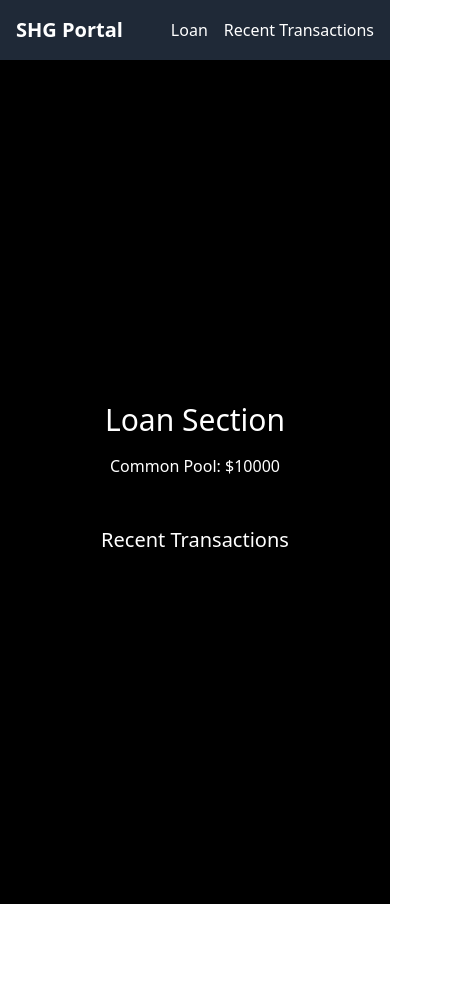
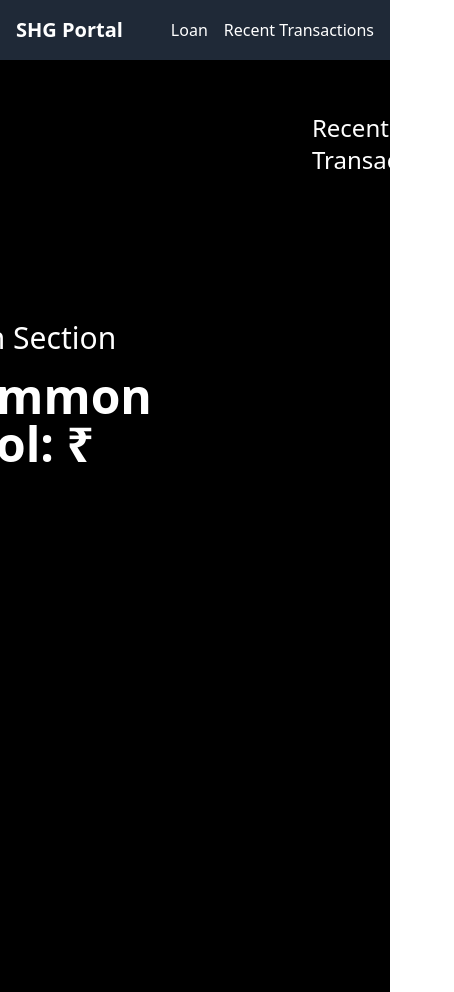
Before and after one commit to omp28/shg, a Next.js app: page /recentTransaction in a window 390 px wide. Shown: the whole page, 454 px wide, since content can reach past the window. Before the commit the page ends 904 px from the top, so only its background shows below. Built offline with nearby package versions, Linux system fonts and the light colour scheme.

Commit message:
fix:comman pool in recenttransaction
fix:name and phonenumber display in transactioio
chor:remove comments

```diff
--- a/components/Loanform.js
+++ b/components/Loanform.js
@@ -29,7 +29,11 @@ const LoanForm = ({ onSaveLoan }) => {
 
   const handleFormSubmit = (e) => {
     e.preventDefault();
-    onSaveLoan(loanData);
+    onSaveLoan({
+      ...loanData,
+      name: loanData.name,
+      phoneNumber: loanData.phoneNumber,
+    });
     setLoanData({
       amount: "",
       duration: "",
--- a/components/Navbar.js
+++ b/components/Navbar.js
@@ -2,7 +2,7 @@ import React from "react";
 
 const Navbar = () => {
   return (
-    <nav className="bg-gray-800 text-white p-4">
+    <nav className="bg-gray-800 text-white p-4 fixed w-full">
       <div className="container mx-auto flex justify-between items-center">
         <div>
           <a href="/" className="text-xl font-bold">
--- a/pages/loan.js
+++ b/pages/loan.js
@@ -2,15 +2,12 @@ import React, { useState, useEffect } from "react";
 import LoanForm from "../components/Loanform";
 
 const Home = () => {
-  const initialCommonPool = 10000; // Initial common pool amount
+  const initialCommonPool = 10000;
 
-  // State to manage common pool amount
   const [commonPool, setCommonPool] = useState(initialCommonPool);
 
-  // State to manage transactions
   const [transactions, setTransactions] = useState([]);
 
-  // Function to retrieve transactions and common pool from localStorage
   useEffect(() => {
     const storedTransactions =
       JSON.parse(localStorage.getItem("transactions")) || [];
@@ -20,20 +17,19 @@ const Home = () => {
     if (storedCommonPool !== null) {
       setCommonPool(storedCommonPool);
     } else {
-      setCommonPool(initialCommonPool); // If not found, set to initial value
+      setCommonPool(initialCommonPool);
     }
   }, []);
 
-  // Function to handle saving loan transaction
   const handleSaveLoan = (loanData) => {
     const { amount, duration, interest, members } = loanData;
 
-    // Update common pool
     const updatedCommonPool = commonPool - parseFloat(amount);
     setCommonPool(updatedCommonPool);
 
-    // Add transaction
     const newTransaction = {
+      name: loanData.name,
+      phoneNumber: loanData.phoneNumber,
       amount: parseFloat(amount),
       duration: parseInt(duration),
       interest: parseFloat(interest),
@@ -43,7 +39,6 @@ const Home = () => {
     const updatedTransactions = [newTransaction, ...transactions];
     setTransactions(updatedTransactions);
 
-    // Save common pool and transactions to localStorage
     localStorage.setItem("commonPool", JSON.stringify(updatedCommonPool));
     localStorage.setItem("transactions", JSON.stringify(updatedTransactions));
   };
--- a/pages/recentTransaction.js
+++ b/pages/recentTransaction.js
@@ -2,22 +2,27 @@ import React, { useState, useEffect } from "react";
 import LoanForm from "../components/Loanform";
 
 const Home = () => {
-  const [commonPool, setCommonPool] = useState(10000); // Initial common pool amount
+  const [commonPool, setCommonPool] = useState(10000);
   const [transactions, setTransactions] = useState([]);
+  console.log("transactions", transactions);
 
   useEffect(() => {
-    // Fetch transactions from localStorage on component mount
     const storedTransactions =
       JSON.parse(localStorage.getItem("transactions")) || [];
+    const storedCommonPool =
+      JSON.parse(localStorage.getItem("commonPool")) || [];
+    console.log("storedCommonPool", storedCommonPool);
+
     setTransactions(storedTransactions);
+    setCommonPool(storedCommonPool);
   }, []);
 
   const handleSaveLoan = (loanData) => {
     const { amount, duration, interest, members } = loanData;
-    // Update common pool
     setCommonPool(commonPool - parseFloat(amount));
-    // Add transaction
     const newTransaction = {
+      name: loanData.name,
+      phoneNumber: loanData.phoneNumber,
       amount: parseFloat(amount),
       duration: parseInt(duration),
       interest: parseFloat(interest),
@@ -26,27 +31,33 @@ const Home = () => {
     };
     const updatedTransactions = [newTransaction, ...transactions];
     setTransactions(updatedTransactions);
-    // Save transactions to localStorage
     localStorage.setItem("transactions", JSON.stringify(updatedTransactions));
   };
 
   return (
-    <div className="flex flex-col items-center justify-center h-screen bg-black text-white">
+    <div className="flex  justify-center bg-black text-white pt-20 ">
+      <div className=" mx-20 w-80 mt-60 ">
         <h2 className="text-3xl mb-4">Loan Section</h2>
-      <p className="mb-4">Common Pool: ${commonPool}</p>
-      <div className="mt-8">
-        <h3 className="text-xl mb-2">Recent Transactions</h3>
-        <ul>
+        <p className="mb-4 text-5xl font-bold">Common Pool: ₹{commonPool}</p>
+      </div>
+
+      <div className="mt-8 mx-20 pb-10 ">
+        <h3 className=" mb-4 text-2xl ">Recent Transactions</h3>
+        <div className="overflow-y-scroll h-[90vh]">
+          <ul className="">
             {transactions.slice(0, 10).map((transaction, index) => (
               <li key={index} className="mb-4">
-              <p>Amount: ₹{transaction.amount}</p>
-              <p>Duration: {transaction.duration} months</p>
-              <p>Interest Rate: {transaction.interest}%</p>
-              <p>Members: {transaction.members}</p>
-              <p>Date: {transaction.date}</p>
+                <p> Name : {transaction.name}</p>
+                <p> Phone Number : {transaction.phoneNumber}</p>
+                <p> Amount : {transaction.amount}</p>
+                <p> Duration : {transaction.duration} months</p>
+                <p> Interest Rate : {transaction.interest}%</p>
+                <p> Members : {transaction.members}</p>
+                <p> Date : {transaction.date}</p>
               </li>
             ))}
           </ul>
+        </div>
       </div>
     </div>
   );
```
Lines whose indentation alone changed are shown as unchanged.
